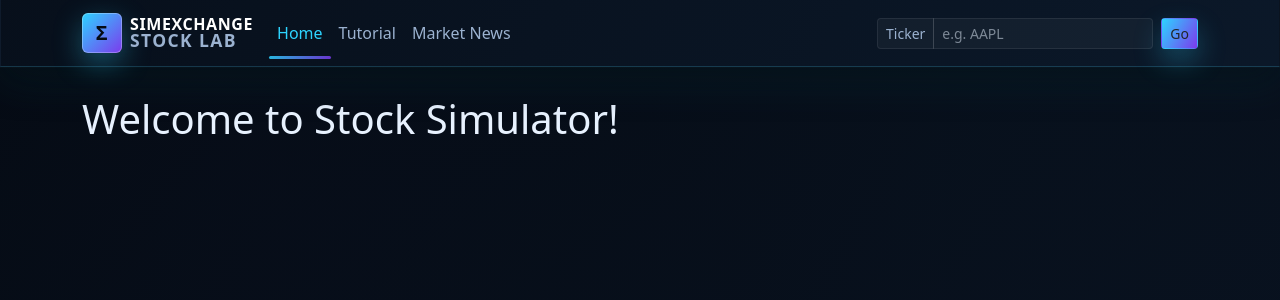
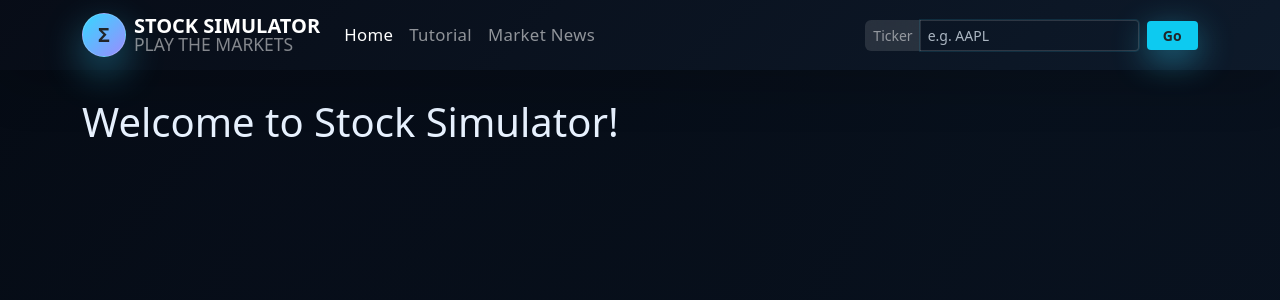
Before and after one commit to CS571-F25/p115, a React (Vite) app: page / in a window 1280 px wide. Shown: the top 300 px of the page. Built offline with nearby package versions, Linux system fonts and the light colour scheme.

Commit message:
additional fixes to navbar

```diff
--- a/src/components/Navbar.css
+++ /dev/null
@@ -1,122 +0,0 @@
-:root {
-  --nav-surface: rgba(8, 16, 28, 0.9);
-  --nav-surface-2: rgba(12, 25, 42, 0.92);
-  --nav-border: rgba(77, 212, 255, 0.2);
-  --accent: #2dd4ff;
-  --accent-2: #7c3aed;
-  --text-muted: #9bb2d0;
-}
-
-.navbar-glass {
-  background: linear-gradient(120deg, var(--nav-surface), var(--nav-surface-2));
-  border-bottom: 1px solid var(--nav-border);
-  border-inline: 1px solid rgba(255, 255, 255, 0.02);
-  box-shadow: 0 12px 38px rgba(0, 0, 0, 0.45),
-    0 0 0 1px rgba(255, 255, 255, 0.02),
-    0 15px 45px rgba(45, 212, 255, 0.09);
-  backdrop-filter: blur(12px);
-}
-
-.navbar-brand {
-  font-weight: 700;
-  letter-spacing: 0.03em;
-  text-transform: uppercase;
-}
-
-.brand-icon {
-  width: 40px;
-  height: 40px;
-  background: linear-gradient(135deg, var(--accent), var(--accent-2));
-  color: #050b14;
-  font-weight: 800;
-  box-shadow: 0 10px 28px rgba(45, 212, 255, 0.35),
-    inset 0 0 0 1px rgba(255, 255, 255, 0.28);
-}
-
-.brand-title {
-  font-size: 1rem;
-}
-
-.brand-subtitle {
-  color: var(--text-muted);
-  letter-spacing: 0.08em;
-  font-weight: 600;
-}
-
-.nav-link {
-  position: relative;
-  font-weight: 600;
-}
-
-.nav-link.idle-link {
-  color: var(--text-muted);
-}
-
-.nav-link.active-link {
-  color: var(--accent);
-}
-
-.nav-link::after {
-  content: '';
-  position: absolute;
-  left: 0;
-  bottom: -6px;
-  width: 0;
-  height: 3px;
-  border-radius: 999px;
-  background: linear-gradient(120deg, var(--accent), var(--accent-2));
-  transition: width 0.25s ease;
-  opacity: 0.85;
-}
-
-.nav-link.active-link::after,
-.nav-link:hover::after,
-.nav-link:focus-visible::after {
-  width: 100%;
-}
-
-.ticker-form .input-group-text {
-  background: rgba(255, 255, 255, 0.04);
-  color: var(--text-muted);
-  border-color: rgba(255, 255, 255, 0.08);
-}
-
-.ticker-form .form-control {
-  background: rgba(255, 255, 255, 0.04);
-  border-color: rgba(255, 255, 255, 0.08);
-  color: #e7f3ff;
-}
-
-.ticker-form .form-control::placeholder {
-  color: rgba(231, 243, 255, 0.5);
-}
-
-.ticker-form .form-control:focus {
-  background: rgba(255, 255, 255, 0.08);
-  border-color: rgba(45, 212, 255, 0.6);
-  box-shadow: 0 0 0 0.2rem rgba(45, 212, 255, 0.15);
-}
-
-.btn-accent {
-  background: linear-gradient(120deg, var(--accent), var(--accent-2));
-  color: #050b14;
-  border: none;
-  box-shadow: 0 12px 28px rgba(45, 212, 255, 0.28);
-  font-weight: 700;
-}
-
-.btn-accent:hover {
-  filter: brightness(1.05);
-  color: #050b14;
-}
-
-.btn-accent:active {
-  transform: translateY(1px);
-}
-
-@media (max-width: 991.98px) {
-  .ticker-form {
-    margin-top: 0.75rem;
-    width: 100%;
-  }
-}
--- a/src/components/Navbar.jsx
+++ b/src/components/Navbar.jsx
@@ -1,6 +1,6 @@
 import { useState } from 'react'
 import { NavLink, useNavigate } from 'react-router-dom'
-import './Navbar.css'
+import { Navbar as BsNavbar, Container, Nav, Form, InputGroup, Button } from 'react-bootstrap'
 
 const navLinks = [
   { to: '/', label: 'Home', end: true },
@@ -11,6 +11,7 @@ const navLinks = [
 export default function Navbar() {
   const [ticker, setTicker] = useState('')
   const navigate = useNavigate()
+  const [hovered, setHovered] = useState(null)
 
   const handleSubmit = (event) => {
     event.preventDefault()
@@ -21,68 +22,137 @@ export default function Navbar() {
   }
 
   const linkClasses = ({ isActive }) =>
-    `nav-link ${isActive ? 'active-link' : 'idle-link'}`
+    `px-2 fw-semibold ${isActive ? 'text-info' : 'text-light'}`
 
   return (
-    <nav className="navbar navbar-expand-lg navbar-dark navbar-glass sticky-top">
-      <div className="container">
-        <NavLink className="navbar-brand d-flex align-items-center gap-2" to="/">
-          <span className="brand-icon rounded-2 d-inline-flex align-items-center justify-content-center">
+    <BsNavbar
+      expand="lg"
+      bg="dark"
+      variant="dark"
+      className="border-0 shadow-lg sticky-top"
+      style={{
+        backgroundImage:
+          'linear-gradient(135deg, rgba(6,11,22,0.95), rgba(12,25,42,0.94))',
+        boxShadow:
+          '0 15px 40px rgba(0,0,0,0.55), 0 0 0 1px rgba(60,180,255,0.08)'
+      }}
+    >
+      <Container>
+        <BsNavbar.Brand
+          as={NavLink}
+          to="/"
+          className="d-flex align-items-center gap-2 text-decoration-none"
+        >
+          <span
+            className="rounded-circle text-dark fw-bold d-inline-flex align-items-center justify-content-center"
+            style={{
+              width: '44px',
+              height: '44px',
+              background:
+                'linear-gradient(135deg, #36d7ff, #9b8cfd)',
+              boxShadow: '0 15px 38px rgba(54,215,255,0.4)',
+              border: '1px solid rgba(255,255,255,0.18)'
+            }}
+          >
             Σ
           </span>
           <span className="d-flex flex-column lh-1">
-            <span className="brand-title">SimExchange</span>
-            <small className="brand-subtitle text-uppercase">
-              Stock Lab
-            </small>
+            <span className="fw-bold text-uppercase text-white">Stock Simulator</span>
+            <small className="text-white-50 text-uppercase">Play the markets</small>
           </span>
-        </NavLink>
+        </BsNavbar.Brand>
 
-        <button
-          className="navbar-toggler"
-          type="button"
-          data-bs-toggle="collapse"
-          data-bs-target="#mainNav"
-          aria-controls="mainNav"
-          aria-expanded="false"
-          aria-label="Toggle navigation"
+        <BsNavbar.Toggle aria-controls="mainNav" />
+        <BsNavbar.Collapse id="mainNav">
+            <Nav className="me-auto mb-2 mb-lg-0">
+            {navLinks.map(({ to, label, end }) => (
+              <Nav.Link
+                as={NavLink}
+                end={end}
+                to={to}
+                key={to}
+                className={linkClasses}
+                style={{
+                  position: 'relative',
+                  fontSize: '1.05rem',
+                  letterSpacing: '0.02em',
+                  transition:
+                    'color 0.25s ease, transform 0.2s ease, text-decoration-color 0.25s ease',
+                  transform: hovered === to ? 'translateY(-1px)' : 'none',
+                  textDecoration:
+                    hovered === to ? 'underline solid 2px rgba(54,215,255,0.85)' : 'none',
+                  textUnderlineOffset: '0.45em'
+                }}
+                onMouseEnter={() => setHovered(to)}
+                onMouseLeave={() => setHovered(null)}
               >
-          <span className="navbar-toggler-icon" />
-        </button>
+                {label}
+              </Nav.Link>
+            ))}
+          </Nav>
 
-        <div className="collapse navbar-collapse" id="mainNav">
-          <ul className="navbar-nav me-auto mb-2 mb-lg-0">
-            {navLinks.map(({ to, label, end }) => (
-              <li className="nav-item" key={to}>
-                <NavLink end={end} to={to} className={linkClasses}>
-                  {label}
-                </NavLink>
-              </li>
-            ))}
-          </ul>
-
-          <form
-            className="d-flex ticker-form align-items-stretch gap-2"
-            role="search"
+            <Form
+              className="d-flex align-items-center gap-2 flex-nowrap flex-wrap ms-lg-4"
               onSubmit={handleSubmit}
             >
-            <div className="input-group input-group-sm">
-              <span className="input-group-text">Ticker</span>
-              <input
-                className="form-control"
+              <InputGroup size="sm" className="flex-nowrap">
+                <InputGroup.Text
+                  className="text-white-50 border-0 rounded-start"
+                  style={{
+                    backgroundColor: 'rgba(255,255,255,0.12)',
+                    backdropFilter: 'blur(8px)',
+                    border: '1px solid rgba(255,255,255,0.14)',
+                    color: '#d9e9ff'
+                  }}
+                >
+                  Ticker
+                </InputGroup.Text>
+                <Form.Control
                   type="search"
                   placeholder="e.g. AAPL"
                   aria-label="Jump to ticker"
                   value={ticker}
                   onChange={(e) => setTicker(e.target.value)}
+                  className="bg-transparent text-light"
+                  style={{
+                    minWidth: '180px',
+                    color: '#e9f4ff',
+                    backgroundColor: 'rgba(255,255,255,0.04)',
+                    border: '1px solid rgba(255,255,255,0.14)',
+                    borderLeft: 'none',
+                    boxShadow: '0 0 0 1px rgba(54,215,255,0.12)',
+                    '--bs-body-color': '#e9f4ff',
+                    '--bs-secondary-color': 'rgba(233,244,255,0.72)',
+                    '--bs-body-bg': 'transparent',
+                    '--bs-border-color': 'rgba(255,255,255,0.18)',
+                    '--bs-body-color-rgb': '233,244,255'
+                  }}
+                  onFocus={(e) => {
+                    e.target.style.boxShadow = '0 0 0 3px rgba(54,215,255,0.25)'
+                    e.target.style.backgroundColor = 'rgba(255,255,255,0.07)'
+                  }}
+                  onBlur={(e) => {
+                    e.target.style.boxShadow = '0 0 0 1px rgba(54,215,255,0.12)'
+                    e.target.style.backgroundColor = 'rgba(255,255,255,0.04)'
+                  }}
                 />
-            </div>
-            <button className="btn btn-sm btn-accent" type="submit">
+              </InputGroup>
+              <Button
+                variant="info"
+                size="sm"
+                type="submit"
+                className="fw-semibold text-dark px-3"
+                style={{
+                  boxShadow: '0 10px 34px rgba(54,215,255,0.45)',
+                  border: 'none',
+                  letterSpacing: '0.02em'
+                }}
+              >
                 Go
-            </button>
-          </form>
-        </div>
-      </div>
-    </nav>
+              </Button>
+            </Form>
+        </BsNavbar.Collapse>
+      </Container>
+    </BsNavbar>
   )
 }
```
Also changed, not shown: 5 other files (tests, documents, lock files or other folders). Lines whose indentation alone changed are shown as unchanged.
